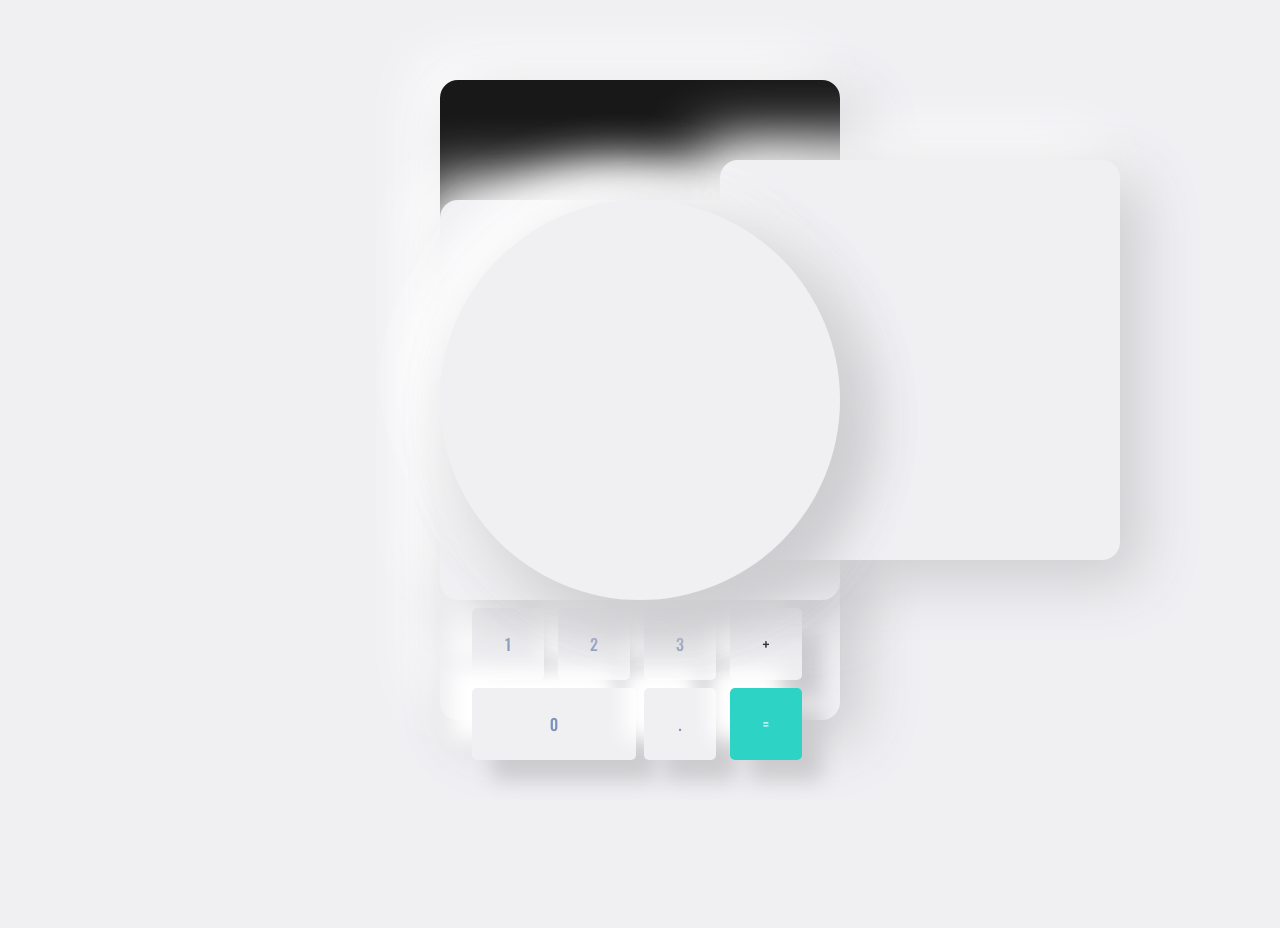
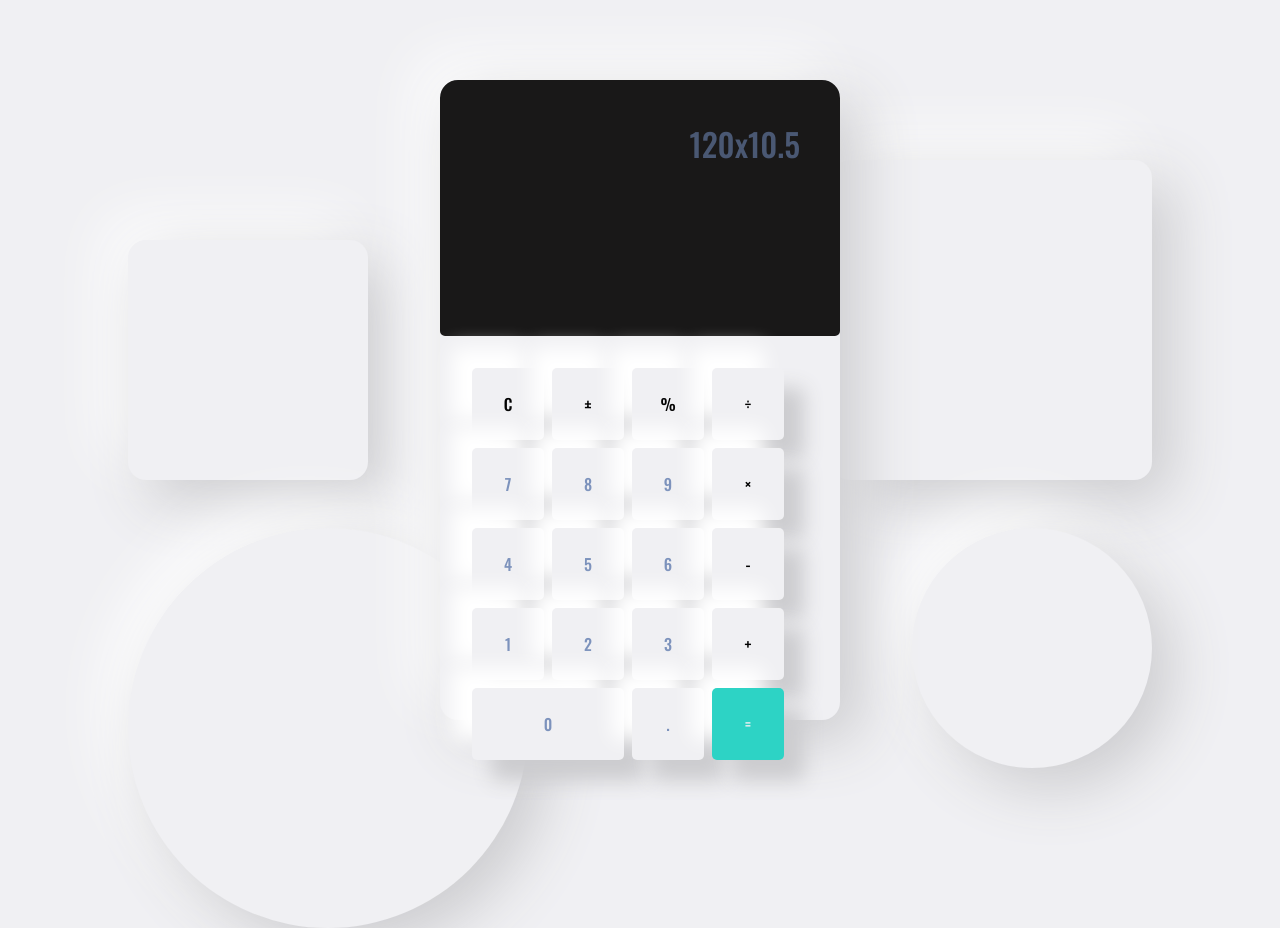
Before and after one commit to CarlosSebastianLorenzo/100-ProjectsFromJrToSr-1-ToDoApp, a plain HTML site: page index.html in a window 1280 px wide. Before the commit the page ends 800 px from the top, so only its background shows below. Drawn offline with nearby package versions, Linux system fonts and the light colour scheme.

Commit message:
fix styles

```diff
--- a/style.css
+++ b/style.css
@@ -124,8 +124,27 @@ width: 100%;}
     position: absolute;
     height: 25em;
     width: 25em;
+    z-index: -1;
+}
+div:nth-child(2){
+    top: 15em;
+    left: 10vw;
+    height: 15em;
+    width: 15em;
 }
 div:nth-child(3){
     top: 10em;
-    right: 10em;
+    right: 10vw;
+    height: 20em;
+    width: 20em;
 }
+div:nth-child(4){
+    bottom: -8em;
+    left: 10vw;
+}
+div:nth-child(5){
+    bottom: 2em;
+    right: 10vw;
+    width: 15em;
+    height: 15em;
+}
```
